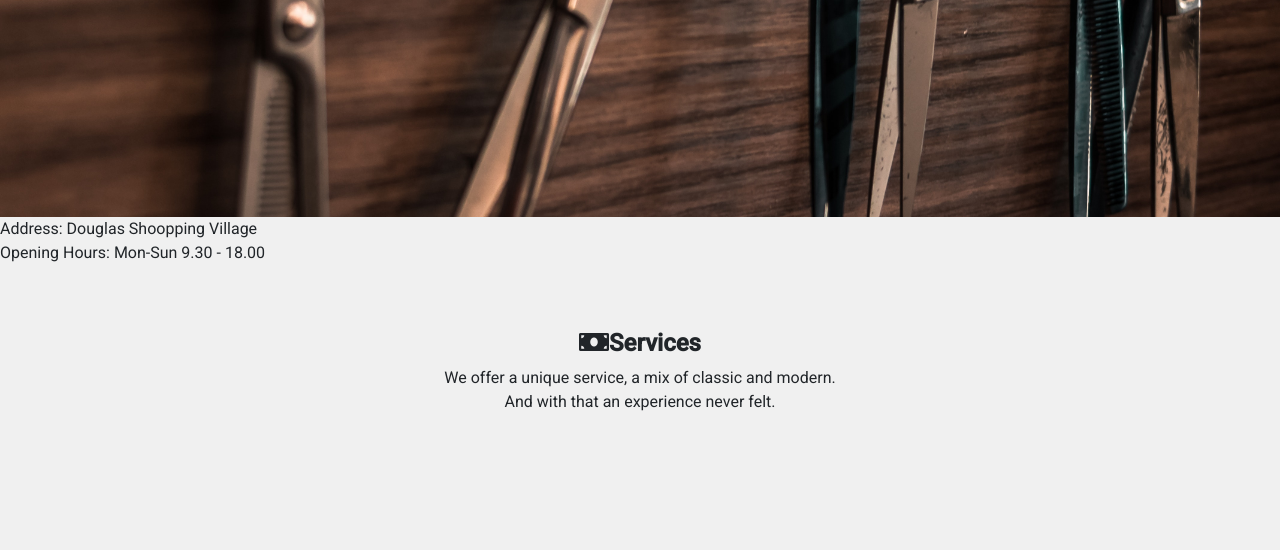
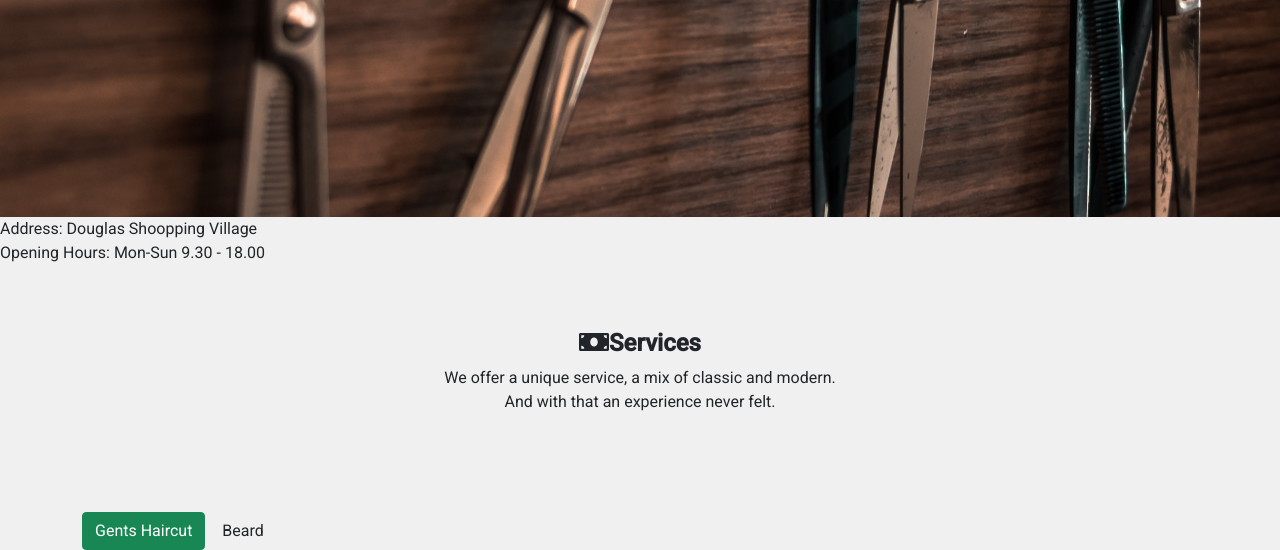
Before and after one commit to Anthoni-Mathias/Boston-Barbers, a plain HTML site: page index.html in a window 1280 px wide. Shown: the part 423-973 px from the top of the page. Before the commit the page ends 887 px from the top, so only its background shows below. Drawn offline with nearby package versions, Linux system fonts and the light colour scheme; a web font is replaced by a local one.

Commit message:
Add buttons for services

```diff
--- a/index.html
+++ b/index.html
@@ -95,6 +95,19 @@
     <!-- Alert and Menu buttons -->
             <p class="alert text-center w-responsive mx-auto mb-5" id="cart-msg"></p>
         </div>
+
+    <div class="container services-choice">
+        <div class="row">
+            <div class="col-sm">
+                <button type="button" class="btn btn-success" id="gents-haircut">
+                    Gents Haircut
+                </button>
+                <button type="button" class="btn" id="beard-button">
+                    Beard
+                </button>
+            </div>
+        </div>
+    </div>
     </section>
 
 
```
